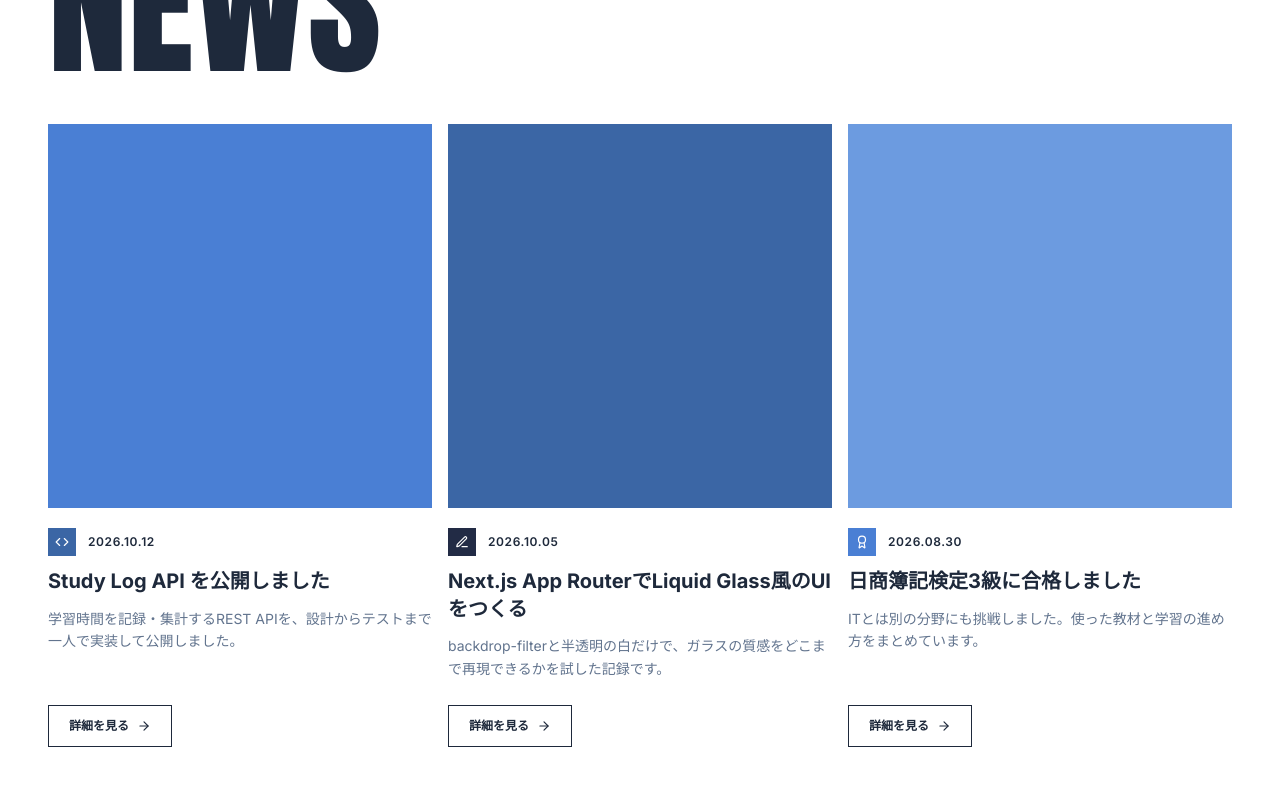
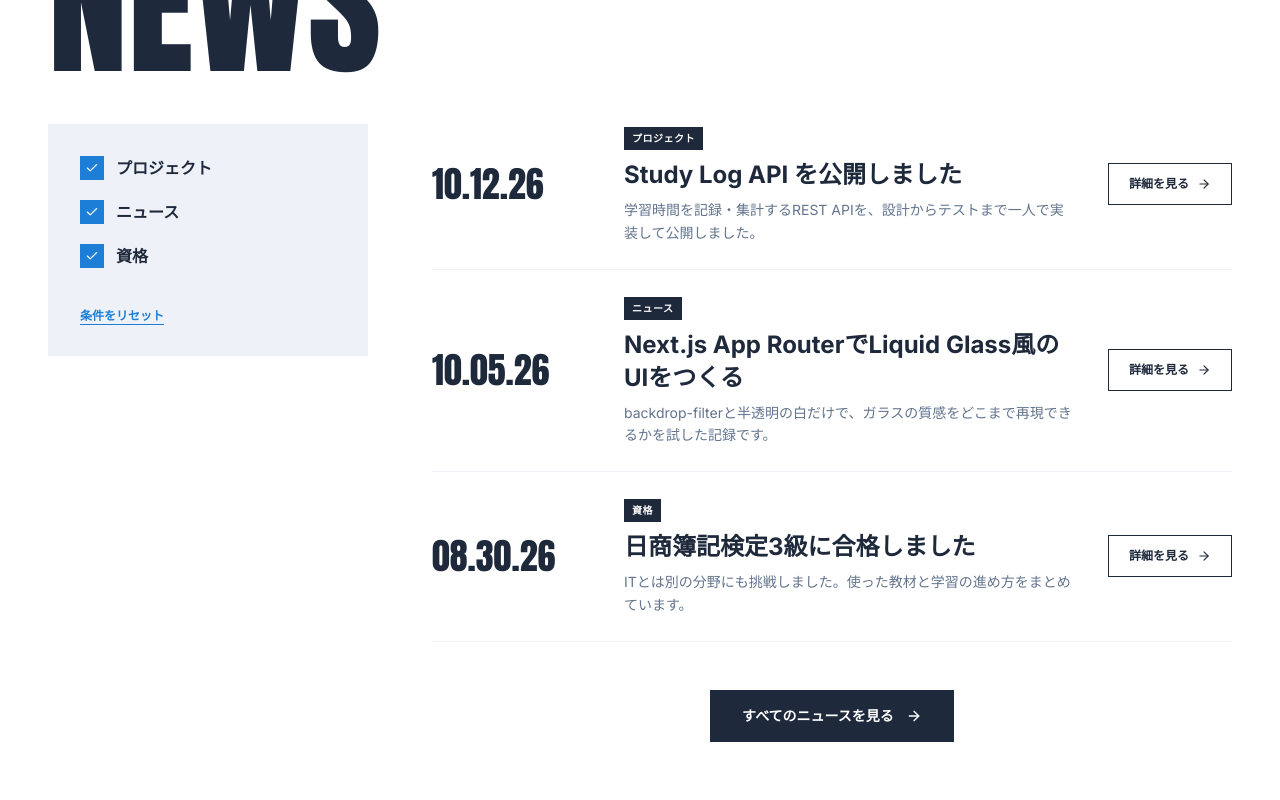
Before and after one commit to iamrenda/Portfolio, a Next.js app: page / in a window 1280 px wide. Shown: the part 2240-3040 px from the top of the page. Built offline with nearby package versions, Linux system fonts and the light colour scheme.

Commit message:
refactor: redesigned news section

```diff
--- a/src/components/News.tsx
+++ b/src/components/News.tsx
@@ -1,28 +1,39 @@
-import { LuArrowRight, LuAward, LuCode, LuPenLine } from "react-icons/lu";
+"use client";
 
-const NEWS = [
+import { useMemo, useState } from "react";
+import { LuArrowRight, LuCheck } from "react-icons/lu";
+
+const CATEGORIES = ["Project", "Article", "Certification"] as const;
+type Category = (typeof CATEGORIES)[number];
+
+const CATEGORY_LABELS: Record<Category, string> = {
+  Project: "プロジェクト",
+  Article: "ニュース",
+  Certification: "資格",
+};
+
+const NEWS: {
+  category: Category;
+  date: string;
+  title: string;
+  description: string;
+}[] = [
   {
-    icon: LuCode,
-    chip: "bg-[#3b66a5]",
-    image: "bg-[#4a7fd4]",
+    category: "Project",
     date: "2026.10.12",
     title: "Study Log API を公開しました",
     description:
       "学習時間を記録・集計するREST APIを、設計からテストまで一人で実装して公開しました。",
   },
   {
-    icon: LuPenLine,
-    chip: "bg-[#222b45]",
-    image: "bg-[#3b66a5]",
+    category: "Article",
     date: "2026.10.05",
     title: "Next.js App RouterでLiquid Glass風のUIをつくる",
     description:
       "backdrop-filterと半透明の白だけで、ガラスの質感をどこまで再現できるかを試した記録です。",
   },
   {
-    icon: LuAward,
-    chip: "bg-[#4a7fd4]",
-    image: "bg-[#6c9be0]",
+    category: "Certification",
     date: "2026.08.30",
     title: "日商簿記検定3級に合格しました",
     description:
@@ -31,47 +42,103 @@ const NEWS = [
 ];
 
 export default function News() {
+  const [categories, setCategories] = useState<Category[]>([...CATEGORIES]);
+
+  const filtered = useMemo(
+    () => NEWS.filter((n) => categories.includes(n.category)),
+    [categories],
+  );
+
+  const toggleCategory = (c: Category) =>
+    setCategories((prev) =>
+      prev.includes(c) ? prev.filter((x) => x !== c) : [...prev, c],
+    );
+
+  const reset = () => setCategories([...CATEGORIES]);
+
   return (
     <section id="news" className="bg-white px-12 pt-16 pb-32">
       <h2 className="font-display text-ink mb-10 text-[160px] leading-none uppercase">
         News
       </h2>
 
-      <div className="grid grid-cols-3 gap-4">
-        {NEWS.map(({ icon: Icon, chip, image, date, title, description }) => (
-          <article key={title} className="flex flex-col">
-            <div className={`aspect-square w-full ${image}`} />
-
-            <div className="mt-5 flex items-center gap-3">
-              <span
-                className={`flex size-7 items-center justify-center text-white ${chip}`}
-              >
-                <Icon size={14} aria-hidden />
+      <div className="grid grid-cols-[20rem_1fr] gap-16">
+        <aside className="bg-tint flex h-fit flex-col gap-10 p-8">
+          <fieldset>
+            <legend className="sr-only">カテゴリー</legend>
+            <ul className="flex flex-col gap-5">
+              {CATEGORIES.map((c) => (
+                <li key={c}>
+                  <label className="text-ink flex cursor-pointer items-center gap-3 text-base font-semibold">
+                    <input
+                      type="checkbox"
+                      checked={categories.includes(c)}
+                      onChange={() => toggleCategory(c)}
+                      className="peer sr-only"
+                    />
+                    <span className="peer-checked:bg-accent peer-checked:border-accent peer-focus-visible:outline-accent flex size-6 items-center justify-center border border-slate-400 bg-white text-white peer-focus-visible:outline-2 peer-focus-visible:outline-offset-2 [&>svg]:opacity-0 peer-checked:[&>svg]:opacity-100">
+                      <LuCheck size={14} aria-hidden />
                     </span>
-              <time className="text-ink text-xs font-semibold tracking-wider">
-                {date}
-              </time>
-            </div>
-
-            <h3 className="text-ink mt-3 text-xl leading-snug font-bold">
-              {title}
-            </h3>
-            <p className="mt-3 mb-6 text-sm leading-relaxed text-slate-500">
-              {description}
-            </p>
+                    {CATEGORY_LABELS[c]}
+                  </label>
+                </li>
+              ))}
+            </ul>
+          </fieldset>
 
           <button
             type="button"
-              className="border-ink text-ink hover:bg-ink mt-auto flex w-fit cursor-pointer items-center gap-2 self-start border px-5 py-3 text-xs font-semibold transition-colors duration-200 hover:text-white"
+            onClick={reset}
+            className="text-accent w-fit cursor-pointer text-xs font-semibold underline underline-offset-4"
+          >
+            条件をリセット
+          </button>
+        </aside>
+
+        <div>
+          {filtered.length === 0 ? (
+            <p className="py-16 text-sm text-slate-500">
+              該当するニュースはありません。
+            </p>
+          ) : (
+            <ul>
+              {filtered.map(({ category, date, title, description }) => {
+                const [y, m, d] = date.split(".");
+                return (
+                  <li
+                    key={title}
+                    className="border-tint flex items-center gap-8 border-b py-6 first:pt-0"
+                  >
+                    <time className="font-display text-ink w-40 shrink-0 text-4xl leading-none whitespace-nowrap">
+                      {m}.{d}.{y.slice(2)}
+                    </time>
+
+                    <div className="min-w-0 flex-1">
+                      <span className="bg-ink inline-block px-2 py-1 text-[10px] font-semibold tracking-wider text-white">
+                        {CATEGORY_LABELS[category]}
+                      </span>
+                      <h3 className="text-ink mt-2 text-2xl leading-snug font-bold">
+                        {title}
+                      </h3>
+                      <p className="mt-2 text-sm leading-relaxed text-slate-500">
+                        {description}
+                      </p>
+                    </div>
+
+                    <button
+                      type="button"
+                      className="border-ink text-ink hover:bg-ink flex shrink-0 cursor-pointer items-center gap-2 border px-5 py-3 text-xs font-semibold transition-colors duration-200 hover:text-white"
                     >
                       詳細を見る
                       <LuArrowRight size={14} aria-hidden />
                     </button>
-          </article>
-        ))}
-      </div>
+                  </li>
+                );
+              })}
+            </ul>
+          )}
 
-      <div className="mt-16 flex justify-center">
+          <div className="mt-12 flex justify-center">
             <button
               type="button"
               className="bg-ink hover:bg-accent flex cursor-pointer items-center gap-3 px-8 py-4 text-sm font-semibold text-white transition-colors duration-200"
@@ -80,6 +147,8 @@ export default function News() {
               <LuArrowRight size={16} aria-hidden />
             </button>
           </div>
+        </div>
+      </div>
     </section>
   );
 }
```
Lines whose indentation alone changed are shown as unchanged.
